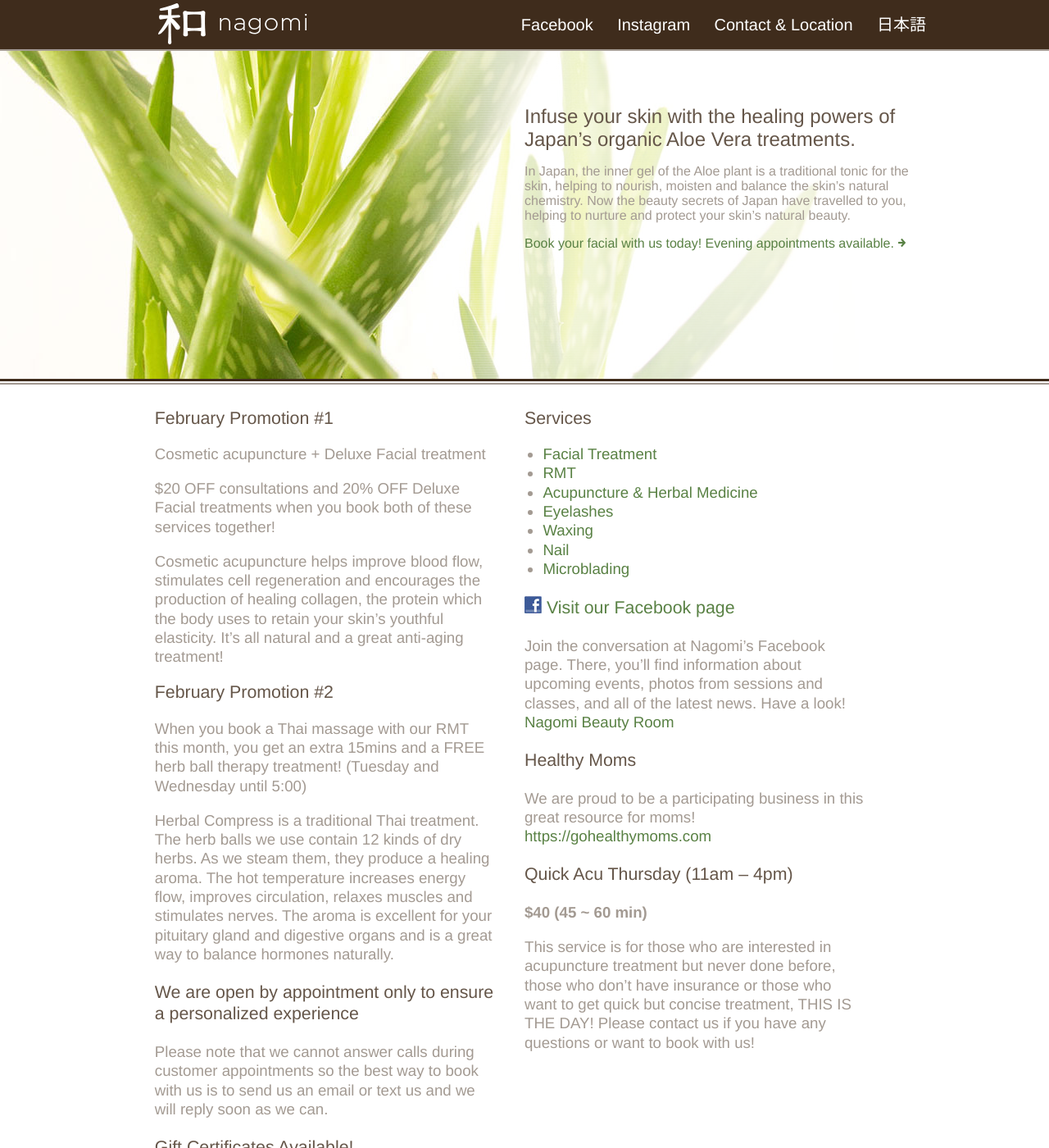
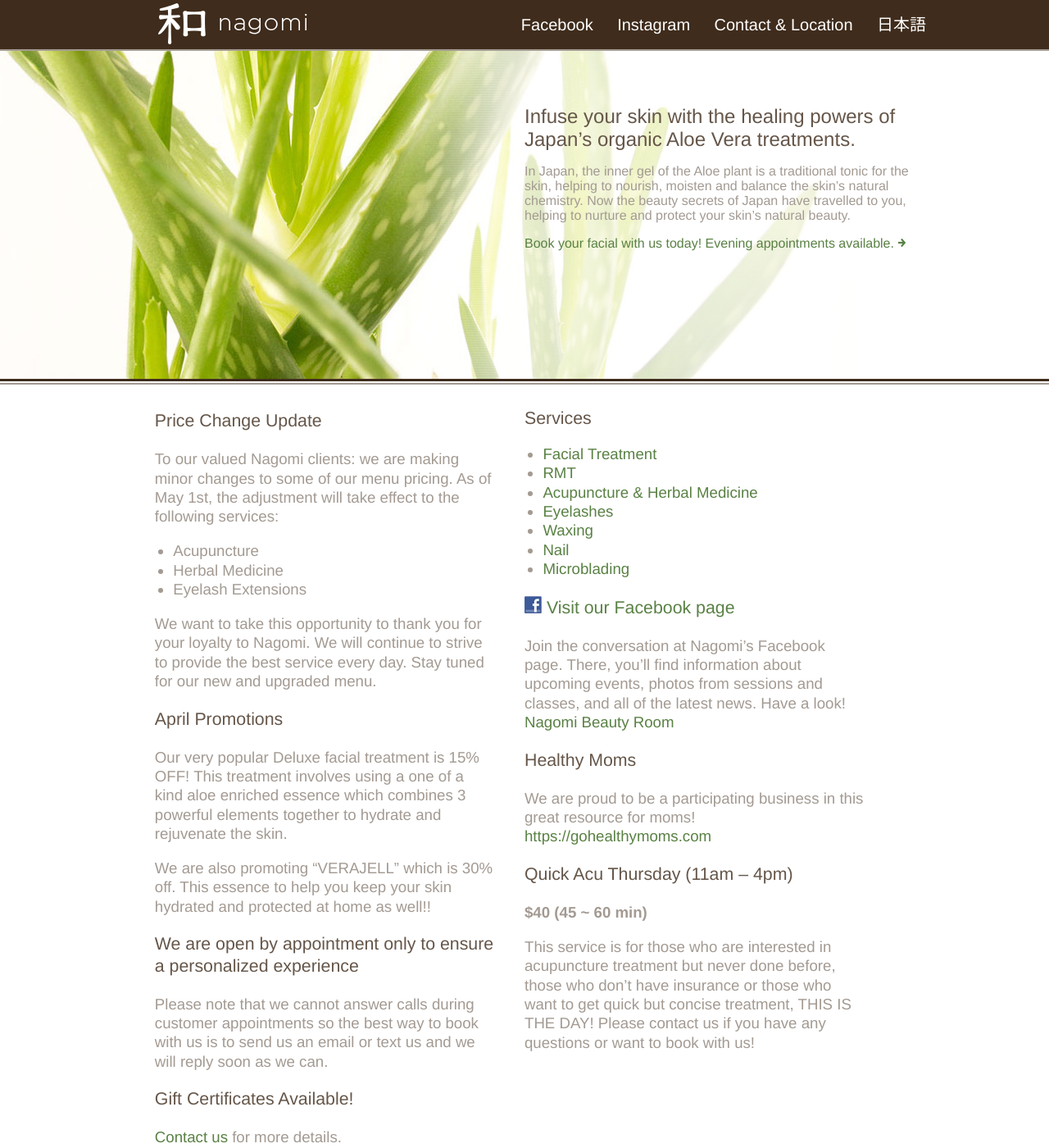
Before and after one commit to jamesaoverton/nagomi, a Jekyll site: the page built from index.md, in a window 1280 px wide and 1400 px high. Shown: the whole window at 82% size. Built offline with Jekyll 4.4.1, drawn with Linux system fonts in a browser that asks for light colours.

Commit message:
April update

```diff
--- a/index.md
+++ b/index.md
@@ -5,19 +5,21 @@
 
 <div class="half">
 
-## February Promotion #1
+### Price Change Update
 
-Cosmetic acupuncture + Deluxe Facial treatment
+To our valued Nagomi clients: we are making minor changes to some of our menu pricing. As of May 1st, the adjustment will take effect to the following services:
 
-$20 OFF consultations and 20% OFF Deluxe Facial treatments when you book both of these services together!
+- Acupuncture
+- Herbal Medicine
+- Eyelash Extensions
 
-Cosmetic acupuncture helps improve blood flow, stimulates cell regeneration and encourages the production of healing collagen, the protein which the body uses to retain your skin’s youthful elasticity. It's all natural and a great anti-aging treatment!
+We want to take this opportunity to thank you for your loyalty to Nagomi. We will continue to strive to provide the best service every day. Stay tuned for our new and upgraded menu.
 
-## February Promotion #2
+### April Promotions
 
-When you book a Thai massage with our RMT this month, you get an extra 15mins and a FREE herb ball therapy treatment! (Tuesday and Wednesday until 5:00)
+Our very popular Deluxe facial treatment is 15% OFF! This treatment involves using a one of a kind aloe enriched essence which combines 3 powerful elements together to hydrate and rejuvenate the skin.
 
-Herbal Compress is a traditional Thai treatment. The herb balls we use contain 12 kinds of dry herbs. As we steam them, they produce a healing aroma. The hot temperature increases energy flow, improves circulation, relaxes muscles and stimulates nerves. The aroma is excellent for your pituitary gland and digestive organs and is a great way to balance hormones naturally.
+We are also promoting "VERAJELL" which is 30% off. This essence to help you keep your skin hydrated and protected at home as well!!
 
 ### We are open by appointment only to ensure a personalized experience
 
```
